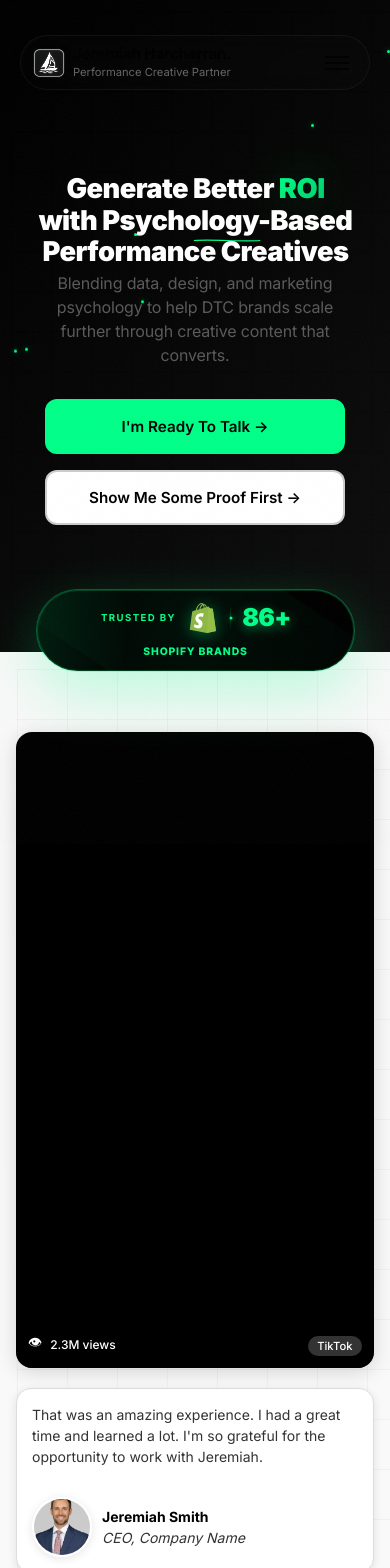
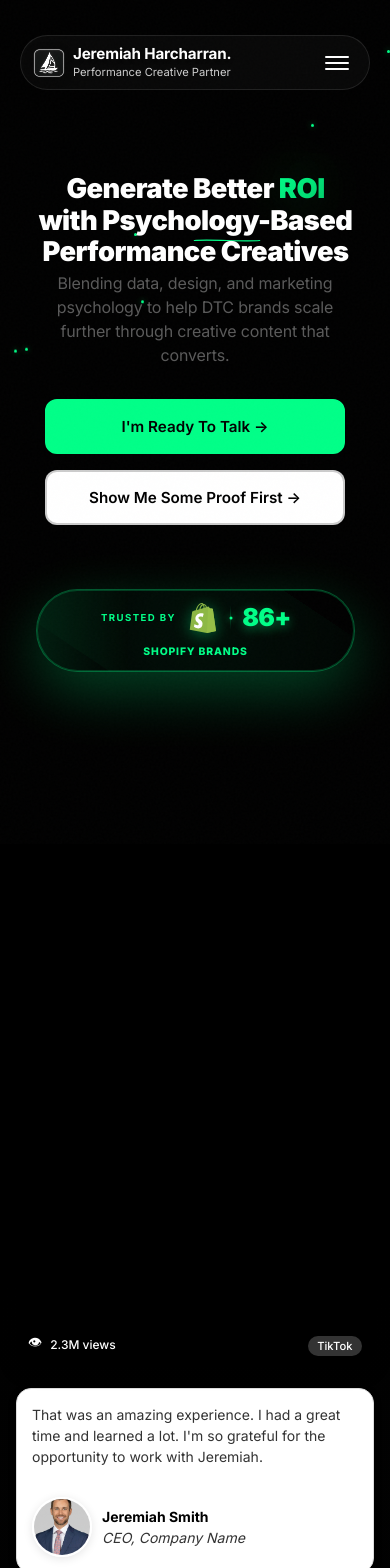
Before and after one commit to Mo-Ibra/jeremiah-portfolio, a Next.js app: page / in a window 390 px wide. Shown: the top 1568 px of the page. Built offline with nearby package versions, Linux system fonts and the light colour scheme.

Commit message:
Testing black

```diff
--- a/app/layout.js
+++ b/app/layout.js
@@ -23,7 +23,7 @@ export default function RootLayout({ children }) {
   return (
     <html lang="en">
       <body
-        className={`${geistSans.variable} ${geistMono.variable} antialiased`}
+        className={`${geistSans.variable} ${geistMono.variable} antialiased dark`}
       >
         {children}
       </body>
--- a/components/VideoReels.js
+++ b/components/VideoReels.js
@@ -18,7 +18,7 @@ const VideoReels = () => {
 
   return (
     <section id="video-reels" className="video-reels">
-      <div className="particles" id="particles"></div>
+      <div className="grid-background"></div>
       <div className="video-reels-container">
         <div className="reels-grid">
           { videoReels.map((reel, index) => (
--- a/styles/hero.css
+++ b/styles/hero.css
@@ -9,10 +9,11 @@
   position: relative;
   background: linear-gradient(135deg, #ffffff 0%, #f8f8f8 100%);
   overflow: hidden;
+}
 
-
-  /* TESTING BLACK */
-  background: linear-gradient(135deg, rgb(0, 0, 0)0%, #111111 100%);
+/* TESTING BLACK */
+body.dark .hero {
+  background: black;
   color: white;
 }
 
@@ -741,22 +742,23 @@
   color: var(--primary-black);
   border: 2px solid rgba(0, 0, 0, 0.2);
   backdrop-filter: blur(10px);
+}
 
-
-  /* TESTING BLACK */
+/* TESTING BLACK */
+body.dark .hero-btn-secondary {
   background: white;
 }
 
 @media (hover: hover) {
   .hero-btn-secondary:hover {
-    /* TESTING BLACK */
-
     /* background: rgba(0, 0, 0, 0.05); */
     border-color: var(--primary-black);
     transform: translateY(-3px);
     box-shadow: 0 10px 30px rgba(0, 0, 0, 0.1);
+  }
 
-    /* TESTING BLACK */
+  /* TESTING BLACK */
+  body.dark .hero-btn-secondary:hover {
     background-color: rgba(white, white, white, 0.05);
   }
 }
--- a/styles/navbar.css
+++ b/styles/navbar.css
@@ -39,7 +39,7 @@ nav {
     background: rgba(255, 255, 255, 0.98);
   }
 
-  nav.dark-section {
+  body.dark nav {
     background: rgba(10, 10, 10, 0.95);
   }
 }
@@ -52,7 +52,7 @@ nav.scrolled {
   border-color: rgba(0, 0, 0, 0.05);
 }
 
-nav.dark-section {
+body.dark nav {
   background: rgba(10, 10, 10, 0.85);
   backdrop-filter: blur(20px) saturate(200%);
   -webkit-backdrop-filter: blur(20px) saturate(200%);
@@ -109,7 +109,7 @@ nav.dark-section {
   }
 }
 
-nav.dark-section .brand-logo {
+body.dark nav .brand-logo {
   color: white;
 }
 
@@ -123,7 +123,7 @@ nav.dark-section .brand-logo {
   transition: color 0.4s ease;
 }
 
-nav.dark-section .brand-text h1 {
+body.dark nav .brand-text h1 {
   color: white;
   text-shadow: 0 2px 4px rgba(0, 0, 0, 0.2);
 }
@@ -143,7 +143,7 @@ nav.dark-section .brand-text h1 {
   }
 } */
 
-nav.dark-section .brand-text p {
+body.dark nav .brand-text p {
   color: rgba(255, 255, 255, 0.8);
 }
 
@@ -168,7 +168,7 @@ nav.dark-section .brand-text p {
   white-space: nowrap;
 }
 
-nav.dark-section .nav-links a {
+body.dark nav .nav-links a {
   color: white;
 }
 
@@ -193,7 +193,7 @@ nav.dark-section .nav-links a {
   color: var(--accent-green);
 }
 
-nav.dark-section .nav-links a.active {
+body.dark nav .nav-links a.active {
   color: var(--accent-green);
   text-shadow: 0 0 10px var(--glow-green);
 }
@@ -260,7 +260,7 @@ nav.dark-section .nav-links a.active {
   border-radius: 2px;
 }
 
-nav.dark-section .mobile-menu-toggle span {
+body.dark nav .mobile-menu-toggle span {
   background: white;
 }
 
@@ -310,7 +310,7 @@ nav.dark-section .mobile-menu-toggle span {
     margin-top: 40px;
   }
 
-  nav.dark-section .nav-links {
+  body.dark nav .nav-links {
     background: var(--dark-bg);
   }
 
--- a/styles/services.css
+++ b/styles/services.css
@@ -4,6 +4,11 @@
   padding: 0 clamp(1rem, 3vw, 2rem) clamp(2rem, 4vw, 4rem) clamp(1rem, 3vw, 2rem);
   position: relative;
   overflow: hidden;
+}
+
+/* TESTING BLACK */
+body.dark .services {
+  background: linear-gradient(180deg, #0a0a0a 0%, #000 100%);
 }
 
 .services-container {
@@ -20,6 +25,11 @@
   line-height: 1.1;
   text-align: center;
   color: #111;
+}
+
+/* TESTING BLACK */
+body.dark .services .services-title .title-word {
+  color: white;
 }
 
 .services-cards {
--- a/styles/video-reels.css
+++ b/styles/video-reels.css
@@ -7,19 +7,36 @@
   margin-top: -16rem; /* Move the section up */
 }
 
+/* TESTING BLACK */
+body.dark .video-reels {
+  background: linear-gradient(180deg, #000000 0%, #0a0a0a 100%);
+}
+
+.video-reels .grid-background {
+  position: absolute;
+  width: 100%;
+  height: 100%;
+  top: 0;
+  left: 0;
+  background-image: linear-gradient(rgba(0, 0, 0, 0.03) 1px, transparent 1px),
+    linear-gradient(90deg, rgba(0, 0, 0, 0.03) 1px, transparent 1px);
+  background-size: 50px 50px;
+  pointer-events: none;
+}
+
 /* Particles for Video Reels */
-.video-reels .particles {
+/* .video-reels .particles {
   position: absolute;
   width: 100%;
   height: 100%;
   top: 0;
   left: 0;
   pointer-events: none;
-  z-index: 1; /* Place above the background grid but below the content */
-}
+  z-index: 1;
+} */
 
 /* Particle styles */
-.video-reels .particle {
+/* .video-reels .particle {
   position: absolute;
   width: 4px;
   height: 4px;
@@ -28,21 +45,21 @@
   opacity: 0;
   animation: particleFloat 10s infinite;
   box-shadow: 0 0 6px var(--glow-green);
-}
+} */
 
 @media (max-width: 768px) {
   .video-reels {
     margin-top: -12rem;
   }
-  .video-reels .particle {
+  /* .video-reels .particle {
     width: 3px;
     height: 3px;
-    animation-duration: 15s; /* Slower for better performance */
-  }
+    animation-duration: 15s;
+  } */
 }
 
 /* Particle animation */
-@keyframes particleFloat {
+/* @keyframes particleFloat {
   0% {
     opacity: 0;
     transform: translateY(100vh) scale(0);
@@ -59,10 +76,10 @@
     opacity: 0;
     transform: translateY(-20vh) scale(0);
   }
-}
+} */
 
 /* Add Grid Background for Video Reels */
-.video-reels::before {
+/* .video-reels::before {
   content: "";
   position: absolute;
   top: 0;
@@ -73,12 +90,12 @@
     linear-gradient(90deg, rgba(0, 0, 0, 0.03) 1px, transparent 1px);
   background-size: 50px 50px;
   animation: gridMove 20s linear infinite;
-  z-index: -1; /* Place behind the content */
+  z-index: -1;
   pointer-events: none;
-}
+} */
 
 /* Keep the existing gradient at the bottom */
-.video-reels::after {
+/* .video-reels::after {
   content: "";
   position: absolute;
   bottom: 0;
@@ -93,7 +110,7 @@
   );
   pointer-events: none;
   z-index: 10;
-}
+} */
 
 /* Video Reels Container */
 .video-reels-container {
```
Also changed, not shown: app/globals.css (line endings or trailing spaces).
